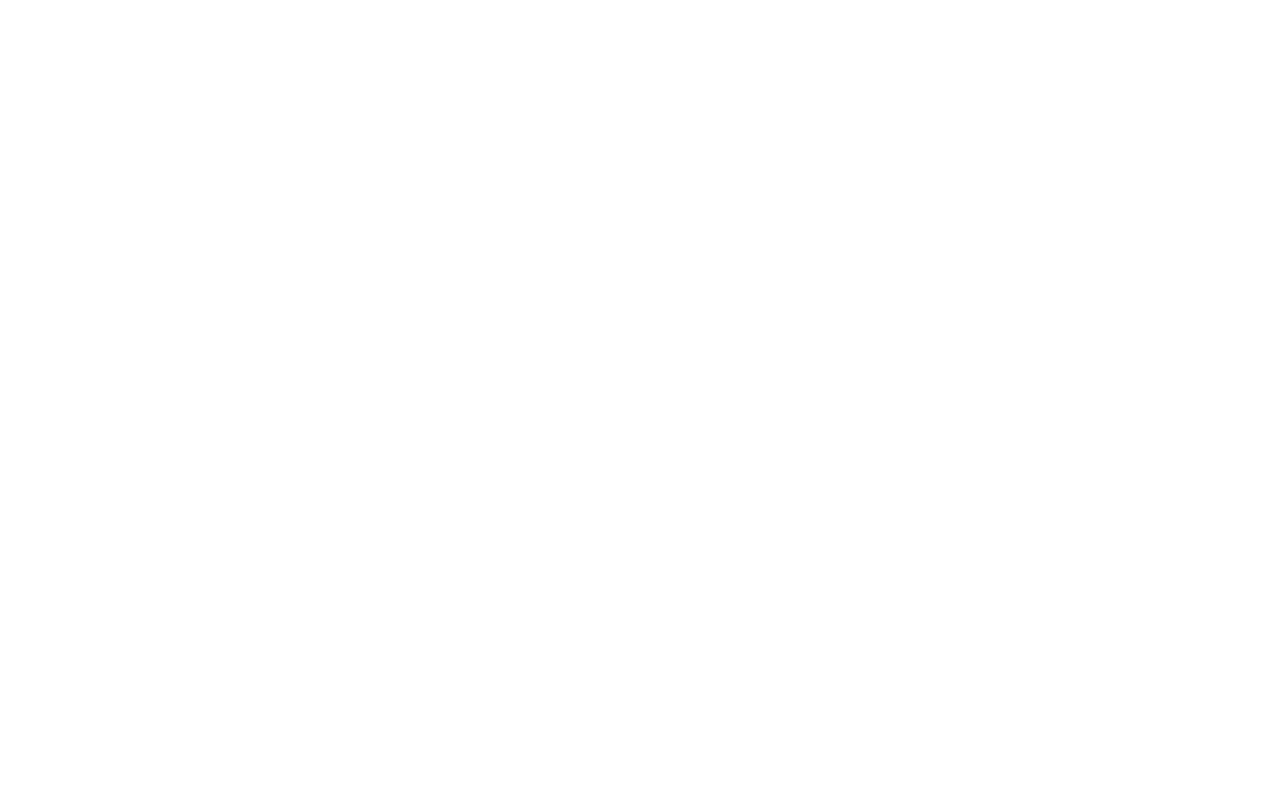
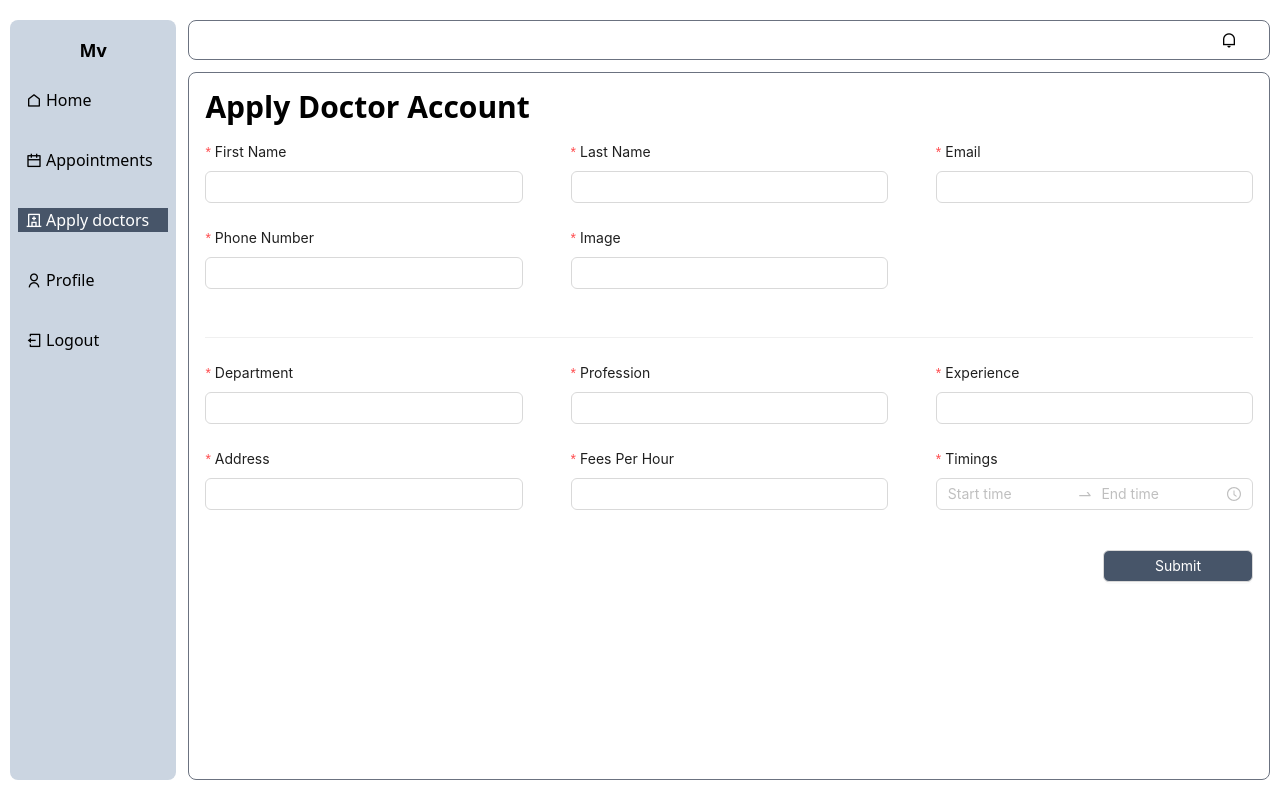
Before and after one commit to mav92121/doctor-appointment, a React (Vite) app in the folder client/: page /apply-doctor in a window 1280 px wide. Before the commit this address had no page. Built offline with nearby package versions, Linux system fonts and the light colour scheme; no server answers; sample sign-in values are in the browser's storage.

Commit message:
doctor model and designed apply doctor screen

```diff
--- a/client/src/App.jsx
+++ b/client/src/App.jsx
@@ -8,7 +8,7 @@
 import { store } from "./store/store";
 import SpinLayout from "./components/SpinLayout";
 import PublicRoutes from "./components/PublicRoutes";
-import Layout from "./components/Layout";
+import ApplyDoctor from "./components/pages/ApplyDoctor";
 
 const App = () => {
   return (
@@ -33,12 +33,18 @@
             }
           />
           <Route
+            path="/apply-doctor"
+            element={
+              <ProtectedRoutes>
+                <ApplyDoctor />
+              </ProtectedRoutes>
+            }
+          />
+          <Route
             path="/"
             element={
               <ProtectedRoutes>
-                <Layout>
-                  <Home />
-                </Layout>
+                <Home />
               </ProtectedRoutes>
             }
           />
--- a/client/src/components/Layout.jsx
+++ b/client/src/components/Layout.jsx
@@ -101,7 +101,7 @@
               <div className=" font-bold ">{user?.name}</div>
             </h1>
           </div>
-          <div className="w-full rounded-lg bg-red-200 h-[88.5vh]">
+          <div className="w-full rounded-lg p-4 border-[1px] border-solid border-gray-500  h-[88.5vh]">
             <h2></h2>
             {children}
           </div>
--- /dev/null
+++ b/client/src/components/pages/ApplyDoctor.jsx
@@ -0,0 +1,119 @@
+import React from "react";
+import LayoutHelper from "../Layout";
+import { Row, Col, Form, Input, Divider, TimePicker, Button } from "antd";
+
+const ApplyDoctor = () => {
+  //   const form = Form.useForm();
+  const { RangePicker } = TimePicker;
+  const handleOnFinish = (value) => {
+    console.log("value -> ", value);
+  };
+  return (
+    <LayoutHelper>
+      <div>
+        <h1 className=" font-bold text-3xl mb-4 ">Apply Doctor Account</h1>
+        <Form layout="vertical" onFinish={handleOnFinish}>
+          <Row gutter={[48, 48]}>
+            <Col span={8}>
+              <Form.Item name="first_name" required label={"First Name"}>
+                <Input />
+              </Form.Item>
+            </Col>
+            <Col span={8}>
+              <Form.Item name="last_name" required label={"Last Name"}>
+                <Input />
+              </Form.Item>
+            </Col>
+            <Col span={8}>
+              <Form.Item
+                rules={[{ type: "email", message: "Please enter valid Email" }]}
+                name="email"
+                required
+                label={"Email"}
+              >
+                <Input />
+              </Form.Item>
+            </Col>
+          </Row>
+          <Row gutter={[48, 48]}>
+            <Col span={8}>
+              <Form.Item
+                rules={[
+                  {
+                    required: true,
+                    message: "Please enter your phone number",
+                  },
+                  {
+                    validator: (_, value) => {
+                      if (!value || /^\d+$/.test(value)) {
+                        return Promise.resolve();
+                      }
+                      return Promise.reject(
+                        new Error("Please enter a valid phone number")
+                      );
+                    },
+                  },
+                ]}
+                name="phone_number"
+                required
+                label={"Phone Number"}
+              >
+                <Input />
+              </Form.Item>
+            </Col>
+            <Col span={8}>
+              <Form.Item name="image" required label={"Image"}>
+                <Input />
+              </Form.Item>
+            </Col>
+          </Row>
+          <Divider />
+          <Row gutter={[48, 48]}>
+            <Col span={8}>
+              <Form.Item name="department" required label={"Department"}>
+                <Input />
+              </Form.Item>
+            </Col>
+            <Col span={8}>
+              <Form.Item name="profession" required label={"Profession"}>
+                <Input />
+              </Form.Item>
+            </Col>
+            <Col span={8}>
+              <Form.Item name="experience" required label={"Experience"}>
+                <Input type="number" />
+              </Form.Item>
+            </Col>
+          </Row>
+          <Row gutter={[48, 48]}>
+            <Col span={8}>
+              <Form.Item name="address" required label={"Address"}>
+                <Input />
+              </Form.Item>
+            </Col>
+            <Col span={8}>
+              <Form.Item name="fees_per_hour" required label={"Fees Per Hour"}>
+                <Input type="number" />
+              </Form.Item>
+            </Col>
+            <Col span={8}>
+              <Form.Item name="timings" required label={"Timings"}>
+                <RangePicker style={{ width: "100%" }} />
+              </Form.Item>
+            </Col>
+          </Row>
+          <div className="flex justify-end mt-4">
+            <Button
+              htmlType="submit"
+              className="bg-slate-600 text-white w-[150px]"
+            >
+              Submit
+            </Button>
+          </div>
+        </Form>
+      </div>
+    </LayoutHelper>
+  );
+};
+
+export default ApplyDoctor;
--- a/client/src/components/pages/Home.jsx
+++ b/client/src/components/pages/Home.jsx
@@ -1,13 +1,16 @@
 import React from "react";
 import { useSelector } from "react-redux";
+import LayoutHelper from "../Layout";
 
 const Home = () => {
   const user = useSelector((state) => state.user);
   console.log("user ", user);
   return (
-    <div>
-      <h1>Home</h1>
-    </div>
+    <LayoutHelper>
+      <div>
+        <h1>Home</h1>
+      </div>
+    </LayoutHelper>
   );
 };
 
```
Also changed, not shown: 1 other file (tests, documents, lock files or other folders).
